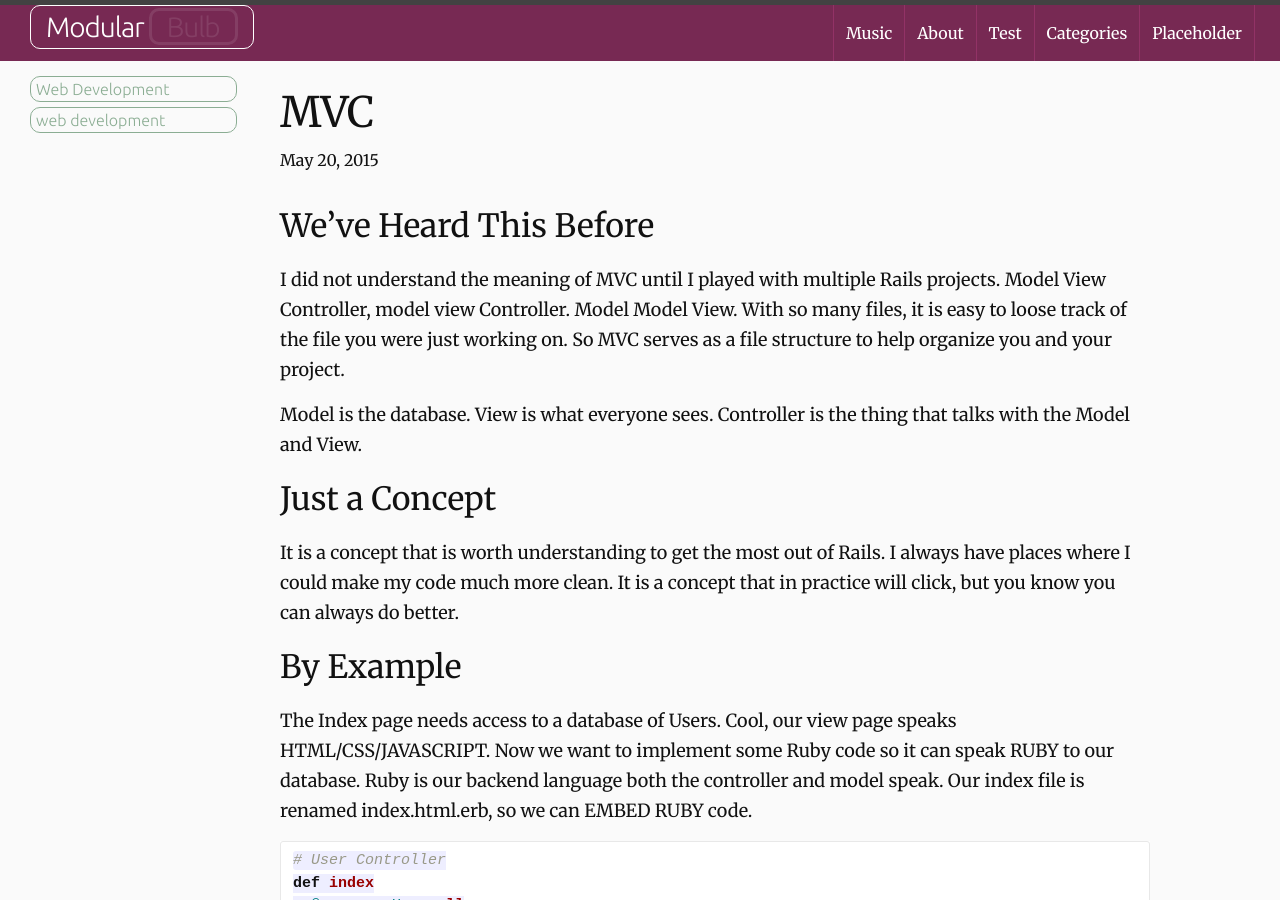
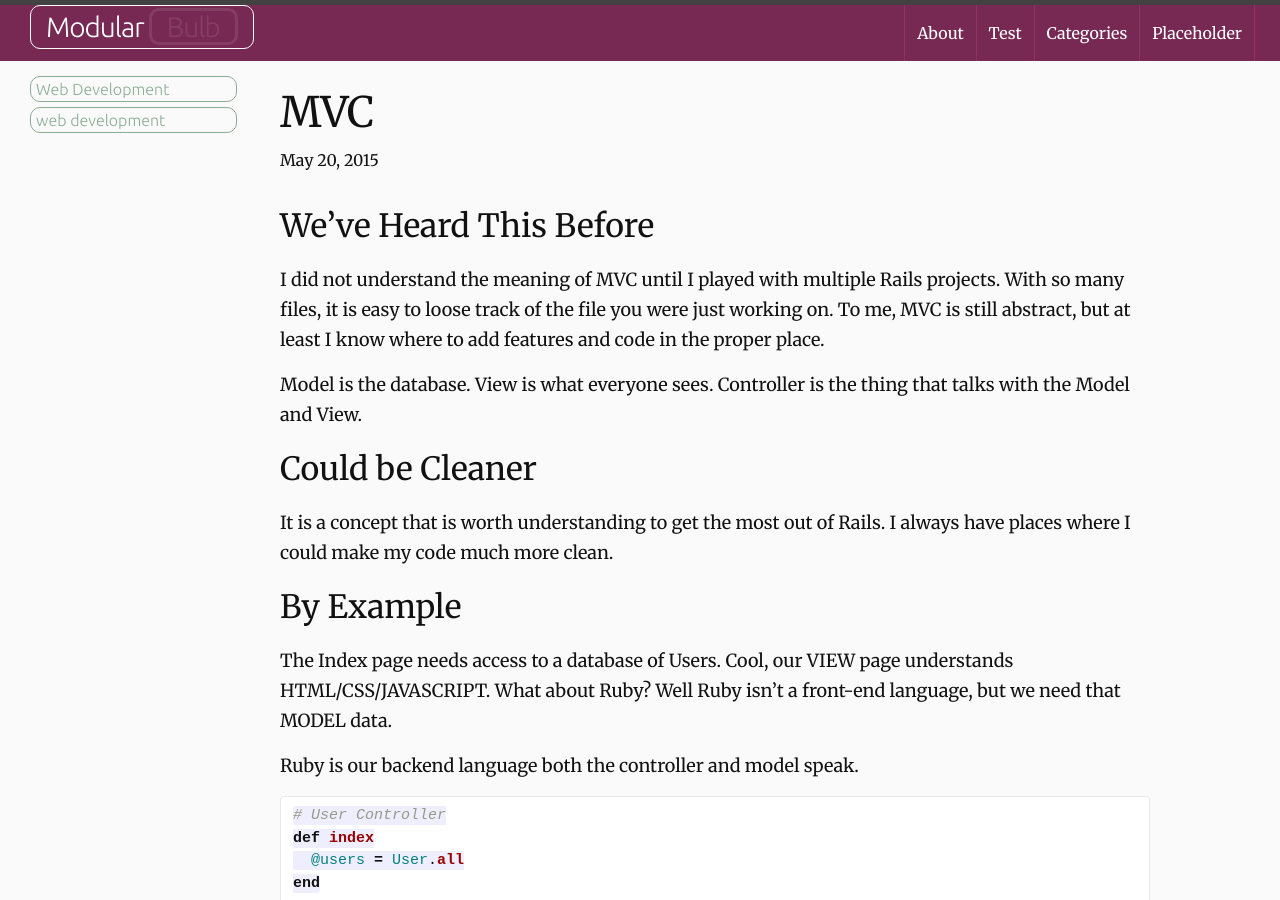
Before and after one commit to tingaloo/blog-old, a Jekyll site: the page built from _posts/2015-05-20-MVC.md, in a window 1280 px wide and 900 px high. Built offline with Jekyll 4.4.1, drawn with Linux system fonts in a browser that asks for light colours; nearby versions of some CDN libraries.

Commit message:
small fixes

````diff
--- a/_posts/2015-05-20-MVC.md
+++ b/_posts/2015-05-20-MVC.md
@@ -8,15 +8,17 @@ categories: [Web Development]
 
 ## We've Heard This Before
 
-I did not understand the meaning of MVC until I played with multiple Rails projects. Model View Controller, model view Controller. Model Model View. With so many files, it is easy to loose track of the file you were just working on. So MVC serves as a file structure to help organize you and your project.
+I did not understand the meaning of MVC until I played with multiple Rails projects. With so many files, it is easy to loose track of the file you were just working on. To me, MVC is still abstract, but at least I know where to add features and code in the proper place.
 
 Model is the database. View is what everyone sees. Controller is the thing that talks with the Model and View.
 
-## Just a Concept
-It is a concept that is worth understanding to get the most out of Rails. I always have places where I could make my code much more clean. It is a concept that in practice will click, but you know you can always do better.
+## Could be Cleaner
+It is a concept that is worth understanding to get the most out of Rails. I always have places where I could make my code much more clean.
 
 ## By Example
-The Index page needs access to a database of Users. Cool, our view page speaks HTML/CSS/JAVASCRIPT. Now we want to implement some Ruby code so it can speak RUBY to our database. Ruby is our backend language both the controller and model speak. Our index file is renamed index.html.erb, so we can EMBED RUBY code.
+The Index page needs access to a database of Users. Cool, our VIEW page understands HTML/CSS/JAVASCRIPT. What about Ruby? Well Ruby isn't a front-end language, but we need that MODEL data.
+
+Ruby is our backend language both the controller and model speak.
 
 ```ruby
 # User Controller
````
Also changed, not shown: Music.md (deleted, +0 -27 lines), Gemfile.lock.
